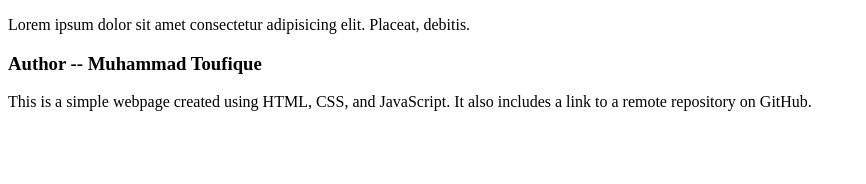
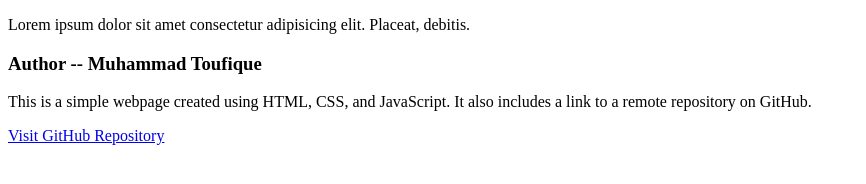
Before and after one commit to Toufique-050/teamWork, a plain HTML site: page index.html in a window 1280 px wide. Shown: the whole page, without its empty margins (0-866 px from the left). Drawn offline with Linux system fonts and the light colour scheme.

Commit message:
New Updation

```diff
--- a/index.html
+++ b/index.html
@@ -9,5 +9,6 @@
     <p>Lorem ipsum dolor sit amet consectetur adipisicing elit. Placeat, debitis.</p>
     <h3>Author -- Muhammad Toufique</h3>
     <p>This is a simple webpage created using HTML, CSS, and JavaScript. It also includes a link to a remote repository on GitHub.</p>
+    <a href="https://github.com/toufique-muhammad/webpage-git-github">Visit GitHub Repository</a>
 </body>
 </html>
```
